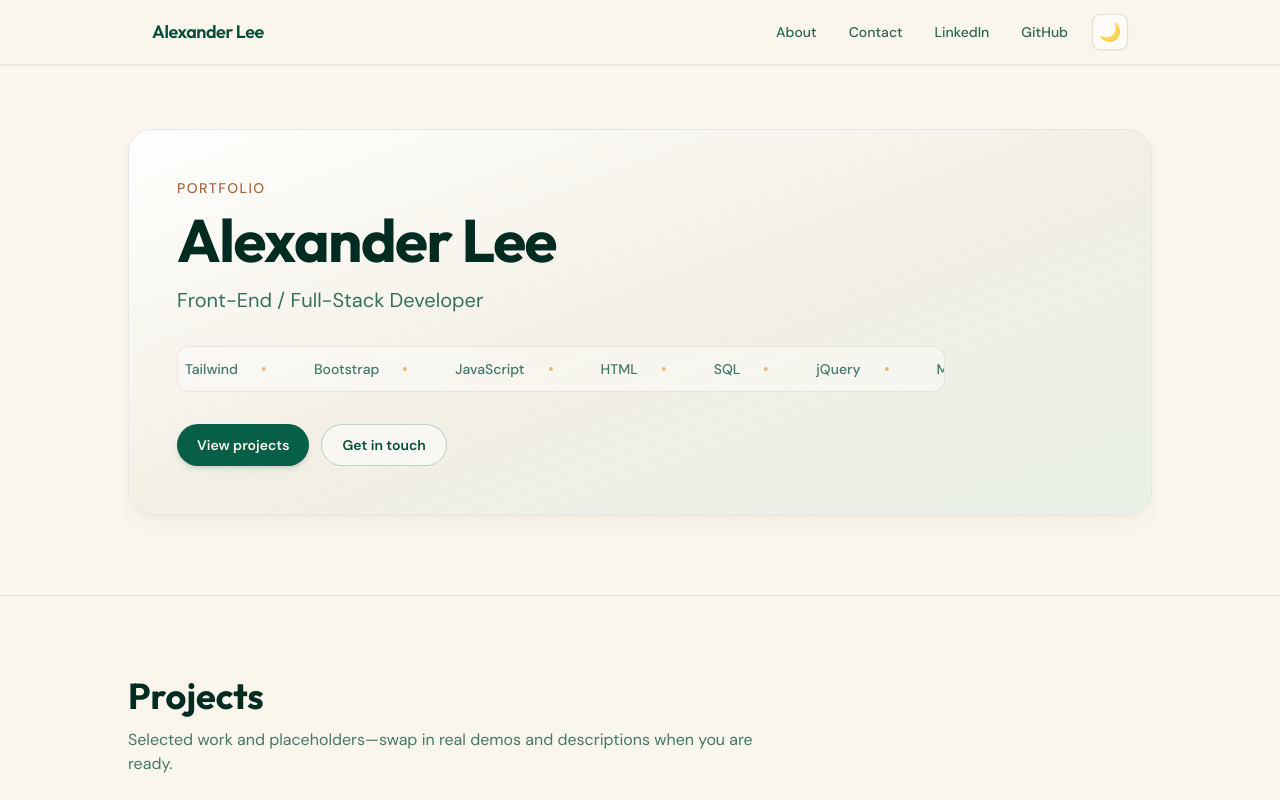
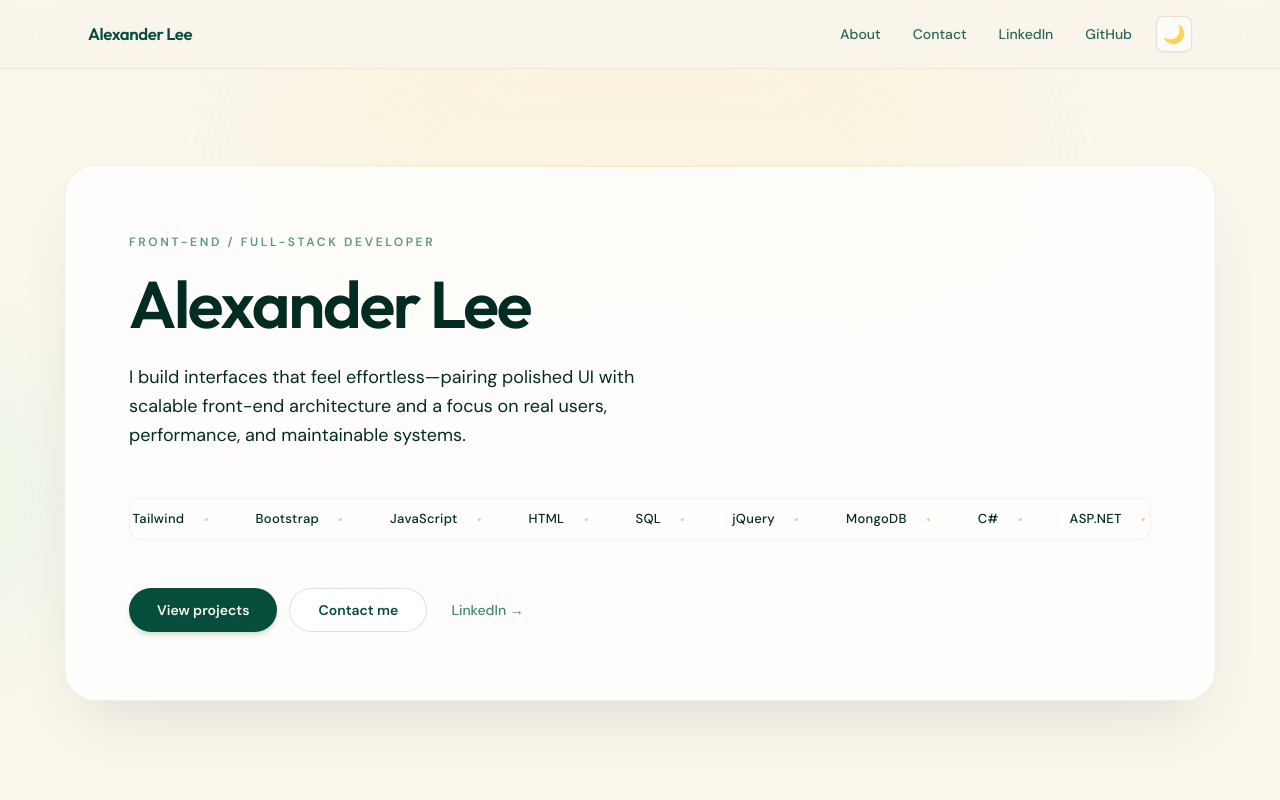
Before and after one commit to lobo89x/2026-portfolio, a React (Vite) app: page / in a window 1280 px wide. Shown: the top 800 px of the page. Built offline with nearby package versions, Linux system fonts and the light colour scheme.

Commit message:
04.03.26 - hero card rework
- big rewrite to be feel more like a top FE dev
* stop gap before more styling

```diff
--- a/src/components/Header.jsx
+++ b/src/components/Header.jsx
@@ -5,11 +5,11 @@ export function Header() {
   const headerNav = portfolioData.navLinks.filter((l) => l.id === 'about' || l.id === 'contact');
 
   return (
-    <header className="sticky top-0 z-50 border-b border-amber-900/10 bg-[#faf6ec]/85 shadow-sm backdrop-blur-md dark:border-cyan-400/10 dark:bg-[#0f1229]/85">
-      <div className="mx-auto flex h-16 max-w-5xl items-center justify-between gap-4 px-4 sm:px-6">
+    <header className="sticky top-0 z-50 border-b border-amber-900/[0.07] bg-[#faf6ec]/80 shadow-[0_1px_0_0_rgba(255,255,255,0.5)_inset] backdrop-blur-xl dark:border-white/[0.06] dark:bg-[#0c0f24]/82 dark:shadow-[0_1px_0_0_rgba(255,255,255,0.03)_inset]">
+      <div className="mx-auto flex h-[4.25rem] max-w-6xl items-center justify-between gap-4 px-4 sm:px-6">
         <a
           href="#top"
-          className="font-display text-lg font-semibold tracking-tight text-emerald-900 dark:text-cyan-100"
+          className="font-display text-[1.05rem] font-semibold tracking-tight text-emerald-900 dark:text-cyan-100"
         >
           {portfolioData.site.name}
         </a>
--- a/src/components/Hero.jsx
+++ b/src/components/Hero.jsx
@@ -1,45 +1,79 @@
 import { portfolioData } from '../data/portfolioData';
 import { TechTicker } from './TechTicker';
 
+function linkedInLink() {
+  return portfolioData.socialLinks.find((l) => l.id === 'linkedin');
+}
+
 export function Hero() {
-  const { name, title } = portfolioData.site;
+  const { name, title, heroSupporting } = portfolioData.site;
+  const linkedIn = linkedInLink();
 
   return (
     <section
       id="top"
-      className="scroll-mt-20 px-4 pb-16 pt-12 sm:px-6 sm:pb-20 sm:pt-16"
+      className="relative isolate scroll-mt-20 overflow-hidden px-4 pb-20 pt-14 sm:px-6 sm:pb-28 sm:pt-20 md:pt-24"
       aria-labelledby="hero-heading"
     >
-      <div className="mx-auto max-w-5xl">
-        <div className="rounded-3xl border border-amber-900/12 bg-gradient-to-br from-white/90 via-[#f3efe4] to-[#e8f0e4]/90 p-8 shadow-lg shadow-amber-900/5 backdrop-blur-sm dark:border-cyan-400/12 dark:from-indigo-950/90 dark:via-[#151832] dark:to-[#1a1030]/90 dark:shadow-cyan-500/5 sm:p-10 md:p-12">
-          <p className="text-sm font-medium uppercase tracking-widest text-amber-800/80 dark:text-cyan-300/80">
-            {portfolioData.site.heroEyebrow}
+      {/* Subtle ambient depth — no interactive paint */}
+      <div className="pointer-events-none absolute inset-0 -z-10" aria-hidden="true">
+        <div className="absolute left-1/2 top-[-10%] h-[min(28rem,70vw)] w-[min(48rem,120%)] max-w-4xl -translate-x-1/2 rounded-full bg-gradient-to-b from-amber-200/25 via-amber-100/10 to-transparent blur-3xl dark:from-indigo-500/15 dark:via-cyan-500/8 dark:to-transparent" />
+        <div className="absolute bottom-[-20%] right-[-10%] h-80 w-80 rounded-full bg-emerald-400/12 blur-3xl dark:bg-violet-600/12" />
+        <div className="absolute bottom-1/4 left-[-15%] h-64 w-64 rounded-full bg-[#A7F3D0]/20 blur-3xl dark:bg-cyan-500/10" />
+      </div>
+
+      <div className="mx-auto max-w-6xl">
+        <div className="relative overflow-hidden rounded-[1.75rem] border border-amber-900/[0.07] bg-white/[0.78] shadow-[0_1px_0_0_rgba(255,255,255,0.65)_inset,0_32px_64px_-24px_rgba(25,60,45,0.14)] backdrop-blur-xl dark:border-white/[0.06] dark:bg-slate-950/[0.42] dark:shadow-[0_1px_0_0_rgba(255,255,255,0.05)_inset,0_32px_80px_-28px_rgba(0,0,0,0.55)] sm:rounded-[2rem]">
+          <div
+            className="absolute inset-x-8 top-0 h-px bg-gradient-to-r from-transparent via-amber-500/25 to-transparent dark:via-cyan-400/20 sm:inset-x-12"
+            aria-hidden="true"
+          />
+          <div className="relative px-8 py-11 sm:px-12 sm:py-14 md:px-16 md:py-[4.25rem]">
+            <div className="mx-auto max-w-3xl md:mx-0">
+              <p className="text-[11px] font-semibold uppercase tracking-[0.2em] text-emerald-800/65 dark:text-cyan-300/60 sm:text-xs sm:tracking-[0.22em]">
+                {title}
               </p>
               <h1
                 id="hero-heading"
-            className="mt-3 font-display text-4xl font-bold tracking-tight text-emerald-950 dark:text-white sm:text-5xl md:text-6xl"
+                className="mt-5 font-display text-[clamp(2.625rem,5.5vw,4.125rem)] font-semibold leading-[1.04] tracking-[-0.035em] text-emerald-950 dark:text-white"
               >
                 {name}
               </h1>
-          <p className="mt-4 max-w-2xl text-lg text-emerald-900/80 dark:text-cyan-100/75 sm:text-xl">
-            {title}
+              <p className="mt-6 max-w-[34rem] text-base font-normal leading-[1.65] text-emerald-900/72 dark:text-cyan-100/62 sm:text-lg sm:leading-relaxed">
+                {heroSupporting}
               </p>
-          <div className="mt-8 max-w-3xl">
-            <TechTicker />
             </div>
-          <div className="mt-8 flex flex-wrap gap-3">
+
+            <div className="mt-10 md:mt-12">
+              <TechTicker variant="hero" />
+            </div>
+
+            <div className="mt-10 flex flex-col gap-5 sm:mt-12 sm:flex-row sm:flex-wrap sm:items-center sm:gap-6">
+              <div className="flex flex-wrap gap-3">
                 <a
                   href="#projects"
-              className="inline-flex items-center justify-center rounded-full bg-emerald-800 px-5 py-2.5 text-sm font-semibold text-[#faf6ec] shadow-md transition hover:bg-emerald-900 dark:bg-cyan-500 dark:text-indigo-950 dark:hover:bg-cyan-400"
+                  className="inline-flex min-h-[2.75rem] items-center justify-center rounded-full bg-emerald-900 px-7 text-sm font-semibold text-[#faf6ec] shadow-md shadow-emerald-900/15 transition duration-200 hover:-translate-y-px hover:bg-emerald-950 hover:shadow-lg hover:shadow-emerald-900/20 dark:bg-cyan-400 dark:text-slate-950 dark:shadow-cyan-400/15 dark:hover:bg-cyan-300 dark:hover:shadow-cyan-400/25"
                 >
                   View projects
                 </a>
                 <a
                   href="#contact"
-              className="inline-flex items-center justify-center rounded-full border border-emerald-800/25 bg-white/50 px-5 py-2.5 text-sm font-semibold text-emerald-900 transition hover:border-emerald-800/40 hover:bg-white/80 dark:border-cyan-400/30 dark:bg-indigo-950/50 dark:text-cyan-100 dark:hover:border-cyan-400/50 dark:hover:bg-indigo-900/50"
+                  className="inline-flex min-h-[2.75rem] items-center justify-center rounded-full border border-emerald-900/15 bg-white/60 px-7 text-sm font-semibold text-emerald-900 backdrop-blur-sm transition duration-200 hover:-translate-y-px hover:border-emerald-900/25 hover:bg-white/85 dark:border-cyan-400/20 dark:bg-indigo-950/35 dark:text-cyan-50 dark:hover:border-cyan-400/35 dark:hover:bg-indigo-900/45"
                 >
-              Get in touch
+                  Contact me
                 </a>
+              </div>
+              {linkedIn && (
+                <a
+                  href={linkedIn.href}
+                  target="_blank"
+                  rel="noopener noreferrer"
+                  className="text-sm font-medium text-emerald-800/75 underline-offset-[5px] transition hover:text-emerald-950 hover:underline dark:text-cyan-200/70 dark:hover:text-cyan-100"
+                >
+                  {linkedIn.label} →
+                </a>
+              )}
+            </div>
           </div>
         </div>
       </div>
--- a/src/components/TechTicker.jsx
+++ b/src/components/TechTicker.jsx
@@ -1,23 +1,40 @@
 import { portfolioData } from '../data/portfolioData';
 
-export function TechTicker() {
+/**
+ * @param {{ variant?: 'default' | 'hero' }} props
+ */
+export function TechTicker({ variant = 'default' }) {
   const items = portfolioData.techStack;
   const loop = [...items, ...items];
 
+  const isHero = variant === 'hero';
+
   return (
     <div
-      className="relative overflow-hidden rounded-xl border border-amber-900/10 bg-white/40 py-3 dark:border-cyan-400/15 dark:bg-indigo-950/40"
+      className={
+        isHero
+          ? 'relative overflow-hidden rounded-xl border border-amber-900/[0.06] bg-gradient-to-b from-white/50 to-white/25 py-2.5 dark:border-white/[0.05] dark:from-indigo-950/35 dark:to-indigo-950/15'
+          : 'relative overflow-hidden rounded-xl border border-amber-900/10 bg-white/40 py-3 dark:border-cyan-400/15 dark:bg-indigo-950/40'
+      }
       role="presentation"
     >
       <div className="flex w-max animate-marquee" aria-hidden="true">
         {loop.map((tech, i) => (
           <span
             key={`${tech}-${i}`}
-            className="inline-flex shrink-0 items-center px-6 text-sm font-medium text-emerald-900/75 dark:text-cyan-100/75"
+            className={
+              isHero
+                ? 'inline-flex shrink-0 items-center px-5 text-[13px] font-medium tracking-wide text-emerald-900/68 sm:px-6 dark:text-cyan-100/58'
+                : 'inline-flex shrink-0 items-center px-6 text-sm font-medium text-emerald-900/75 dark:text-cyan-100/75'
+            }
           >
             <span className="whitespace-nowrap">{tech}</span>
             <span
-              className="ml-6 h-1 w-1 shrink-0 rounded-full bg-amber-600/50 dark:bg-cyan-400/50"
+              className={
+                isHero
+                  ? 'ml-5 h-[3px] w-[3px] shrink-0 rounded-full bg-amber-700/30 dark:bg-cyan-400/35'
+                  : 'ml-6 h-1 w-1 shrink-0 rounded-full bg-amber-600/50 dark:bg-cyan-400/50'
+              }
               aria-hidden="true"
             />
           </span>
--- a/src/data/portfolioData.js
+++ b/src/data/portfolioData.js
@@ -7,7 +7,9 @@ export const portfolioData = {
     title: 'Front-End / Full-Stack Developer',
     email: 'ahlee1026@gmail.com',
     location: '',
-    heroEyebrow: 'Portfolio',
+    /** Short hero paragraph — UI, systems, user-centered engineering */
+    heroSupporting:
+      'I build interfaces that feel effortless—pairing polished UI with scalable front-end architecture and a focus on real users, performance, and maintainable systems.',
   },
 
   navLinks: [
```
Lines whose indentation alone changed are shown as unchanged.
